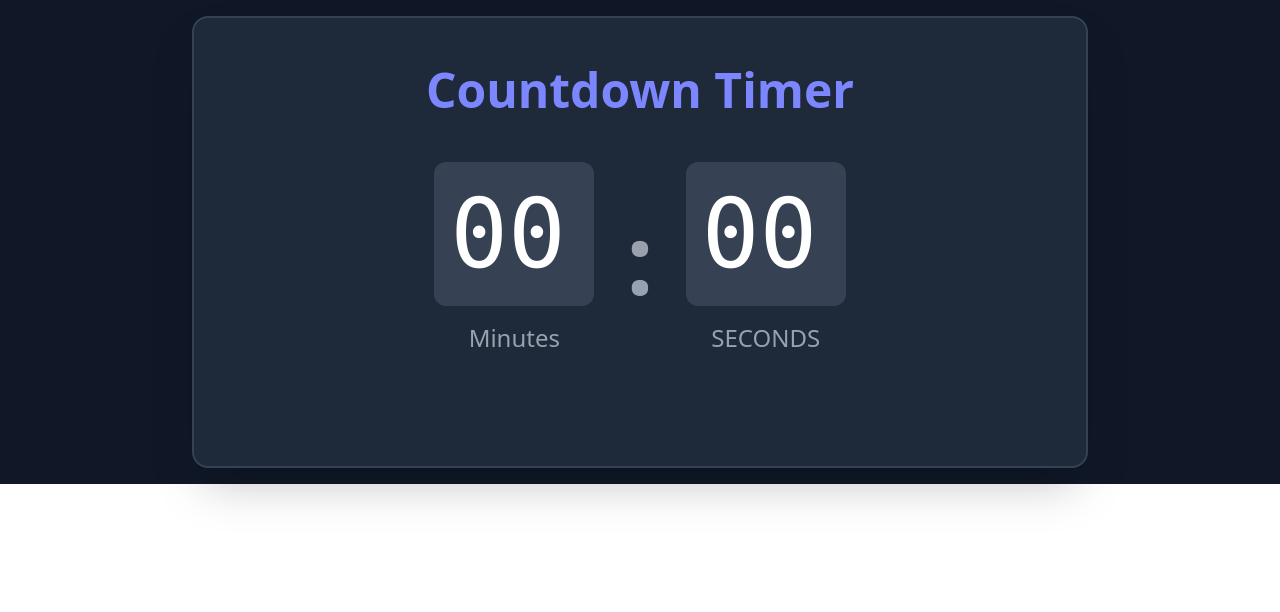
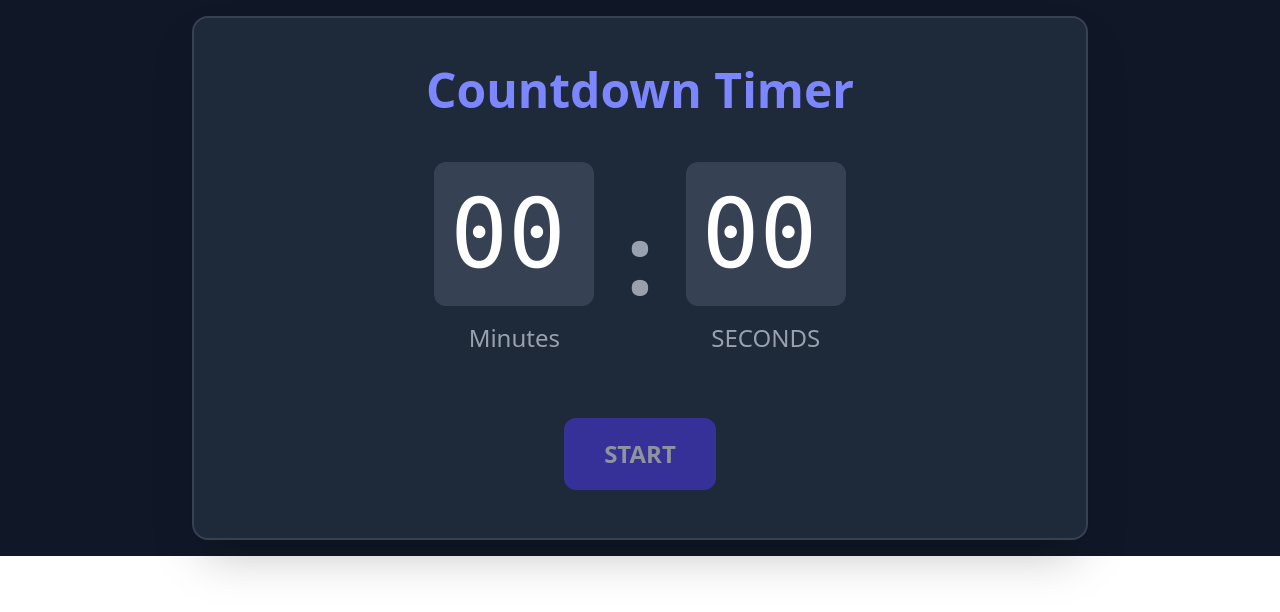
Before and after one commit to Roddyck/countdown-timer, a React (Vite) app: page / in a window 1280 px wide. Shown: the top 612 px of the page. Built offline with nearby package versions, Linux system fonts and the light colour scheme.

Commit message:
update: add start timer

```diff
--- a/src/components/Timer.jsx
+++ b/src/components/Timer.jsx
@@ -43,6 +43,26 @@ export default function Timer() {
         setMinutes(mins);
         setSeconds(secs);
     };
+
+    const startTimer = () => {
+        if (totalSecondsRef.current <= 0) return;
+
+        setIsActive(true);
+        setIsPaused(false);
+
+        if (intervalRef.current) clearInterval(intervalRef.current);
+
+        intervalRef.current = setInterval(() => {
+            totalSecondsRef.current -= 1;
+            updateDisplay(totalSecondsRef.current);
+
+            if (totalSecondsRef.current <= 0) {
+                clearInterval(intervalRef.current);
+                setIsActive(false);
+                showExpirationAlert()
+            }
+        }, 1000);
+    }
 
     const showExpirationAlert = () => {
         toast.success('TIME IS UP!', {
@@ -106,6 +126,16 @@ export default function Timer() {
                         <span className="text-2xl text-gray-400 mt-4">SECONDS</span>
                     </div>
                 </div>
+
+                <div className="flex justify-center space-x-8">
+                    <button
+                        onClick={startTimer}
+                        disabled={totalSecondsRef.current <= 0}
+                        className="px-10 py-5 bg-indigo-600 text-white rounded-xl font-bold text-2xl hover:bg-indigo-700 focus:outline-none focus:ring-4 focus:ring-indigo-500 focus:ring-offset-4 focus:ring-offset-gray-800 disabled:opacity-50 disabled:cursor-not-allowed transition-all duration-200 transform hover:scale-105"
+                    >
+                        START
+                    </button>
+                </div>
             </div>
         </div>
     )
```
